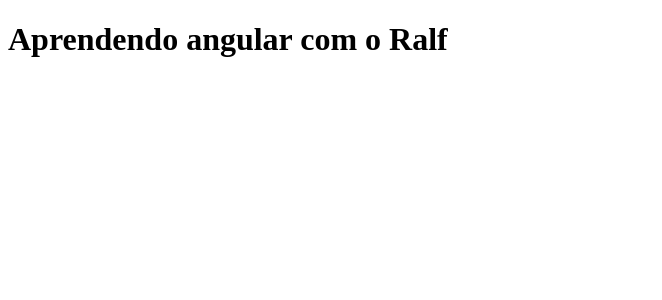
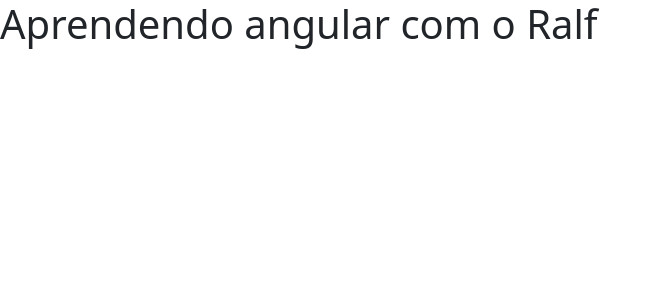
Before and after one commit to JoaoGabriielDev/projeto-springboot-angular-front, an Angular app: page / in a window 1280 px wide. Shown: the top 300 px of the page, without its empty margins (0-662 px from the left). Built offline with nearby package versions, Linux system fonts and the light colour scheme.

Commit message:
Implementando o bootstrap

```diff
--- a/angular.json
+++ b/angular.json
@@ -25,6 +25,7 @@
               "src/assets"
             ],
             "styles": [
+              "node_modules/bootstrap/dist/css/bootstrap.css",
               "src/styles.css"
             ],
             "scripts": [],
--- a/package.json
+++ b/package.json
@@ -21,6 +21,7 @@
     "@angular/platform-server": "^17.2.0",
     "@angular/router": "^17.2.0",
     "@angular/ssr": "^17.2.3",
+    "bootstrap": "^5.3.3",
     "express": "^4.18.2",
     "rxjs": "~7.8.0",
     "tslib": "^2.3.0",
--- a/src/index.html
+++ b/src/index.html
@@ -6,6 +6,9 @@
   <base href="/">
   <meta name="viewport" content="width=device-width, initial-scale=1">
   <link rel="icon" type="image/x-icon" href="favicon.ico">
+
+  <link href="https://cdn.jsdelivr.net/npm/bootstrap@5.3.3/dist/css/bootstrap.min.css" rel="stylesheet" integrity="sha384-QWTKZyjpPEjISv5WaRU9OFeRpok6YctnYmDr5pNlyT2bRjXh0JMhjY6hW+ALEwIH" crossorigin="anonymous">
+
 </head>
 <body>
   <app-root></app-root>
```
Also changed, not shown: 1 other file (tests, documents, lock files or other folders).
